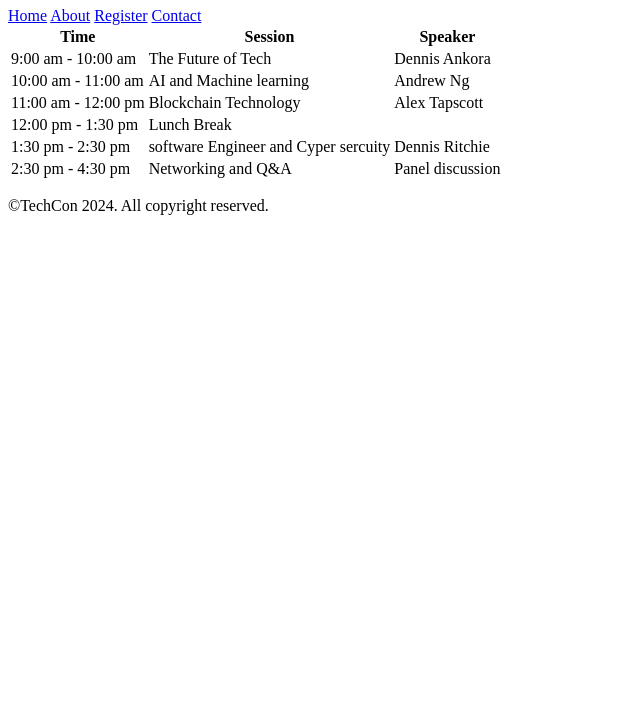
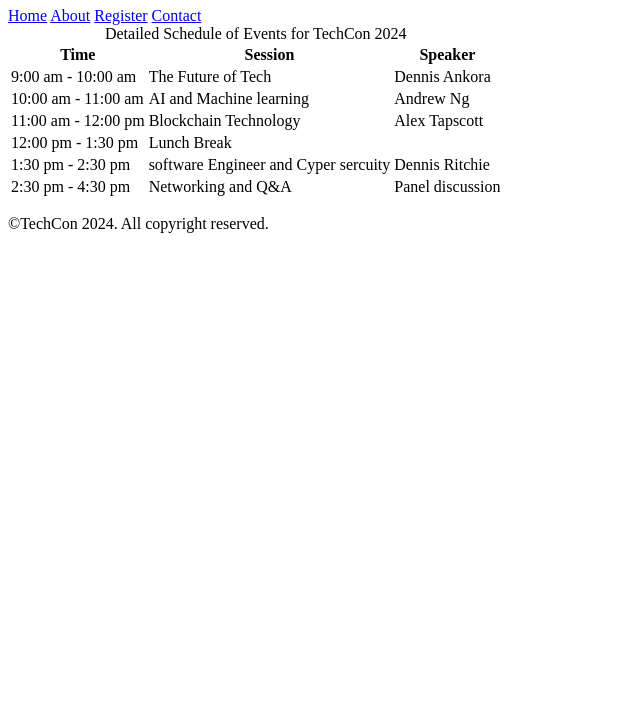
Before and after one commit to dennis-hub2/TechCon_HTML, a plain HTML site: page techcon_website/schedule.html in a window 1280 px wide. Shown: the part 73-800 px from the top of the page, without its empty margins (0-640 px from the left). Drawn offline with Linux system fonts and the light colour scheme.

Commit message:
added a caption to the table

```diff
--- a/techcon_website/schedule.html
+++ b/techcon_website/schedule.html
@@ -16,7 +16,7 @@
     </header>
     <main>
         <table>
-            <caption></caption> <!--use for adding caption to a table....t alsos help fit all the content in the column with spaces -->
+            <caption>Detailed Schedule of Events for TechCon 2024</caption> <!--use for adding caption to a table....t alsos help fit all the content in the column with spaces -->
             <thead>
                 <tr>
                     <th scope="col">Time</th> <!--scope="col" is used to add clarification to thier relevance-->
```
